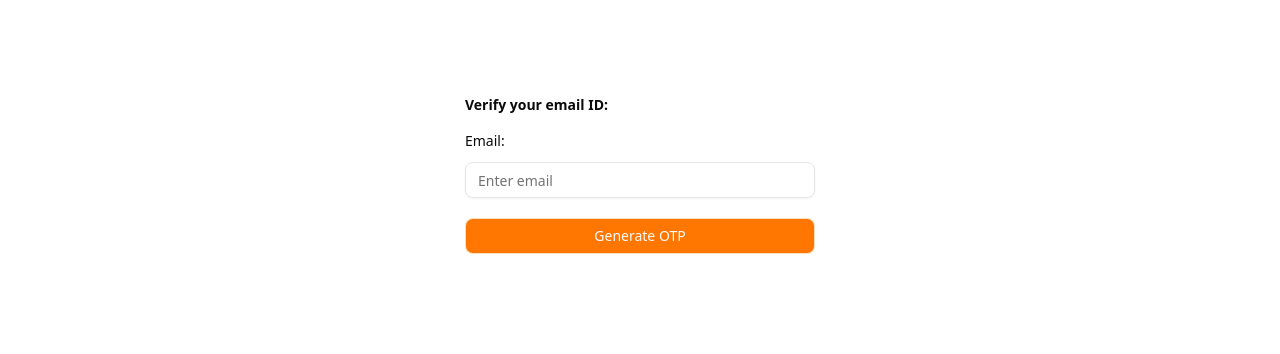
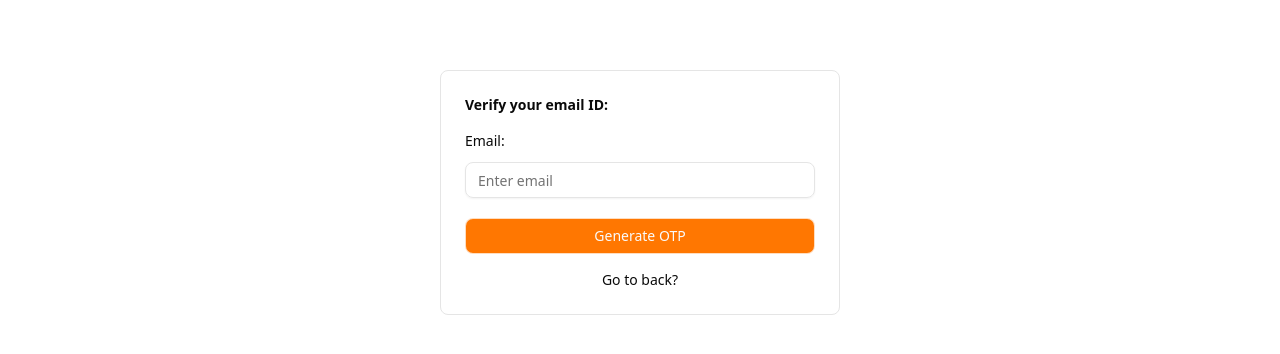
Before and after one commit to JeesVincent0/streamco-frontend, a Next.js app: page /forgot-password in a window 1280 px wide. Shown: the part 158-512 px from the top of the page. Built offline with nearby package versions, Linux system fonts and the light colour scheme.

Commit message:
chore(auth): maintenance in reset password email verification

```diff
--- a/components/molecules/EmailVerificationForm.tsx
+++ b/components/molecules/EmailVerificationForm.tsx
@@ -23,11 +23,12 @@ const EmailVerificationForm = () => {
 
   const handleGoBack = () => router.back();
 
-  const handleOnSubmit = async (data: { email: string, purpose?: string }) => {
+  const handleOnSubmit = async (data: { email: string; purpose?: string }) => {
     try {
       data.purpose = "reset_password";
       const response = await generateOtpApi(data);
       if (response.status === "success") {
+        localStorage.setItem("otpResendAt", response.data.otpResendAt);
         localStorage.setItem("id", response.data.id);
         router.push("/otp-verification?type=reset");
       }
@@ -42,9 +43,9 @@ const EmailVerificationForm = () => {
   return (
     <form
       onSubmit={handleSubmit(handleOnSubmit)}
-      className="flex flex-col items-center gap-4 bg-white/3 p-4 md:p-6 w-full  mx-auto rounded-md border border-white/45"
+      className="flex flex-col items-center gap-4 px-6 dark:bg-white/10 p-4 md:p-6 w-full  mx-auto rounded-md border dark:border-white/15"
     >
-      <div className="w-full text-sm font-semibold text-center md:text-left">
+      <div className="w-full text-sm font-semibold text-center  md:text-left">
         <p>
           Verify your email ID:
           <span className="text-red-400 text-sm">
@@ -77,7 +78,7 @@ const EmailVerificationForm = () => {
       </div>
       <button
         onClick={handleGoBack}
-        className="text-sm text-white/60 hover:text-white/80 hover:underline"
+        className="text-sm dark:text-white/60 dark:hover:text-white/80 hover:cursor-pointer hover:underline"
       >
         Go to back?
       </button>
--- a/features/auth/api/generate-otp.api.ts
+++ b/features/auth/api/generate-otp.api.ts
@@ -1,8 +1,11 @@
 import axios from "axios";
 
-export const generateOtpApi = async (data: { email: string, purpose?: string }) => {
+export const generateOtpApi = async (data: {
+  email: string;
+  purpose?: string;
+}) => {
   const response = await axios.post(
-    "http://localhost:3001/api/auth/generate-otp",
+    "http://localhost:3001/api/auth/otp/generate",
     data,
   );
 
```
